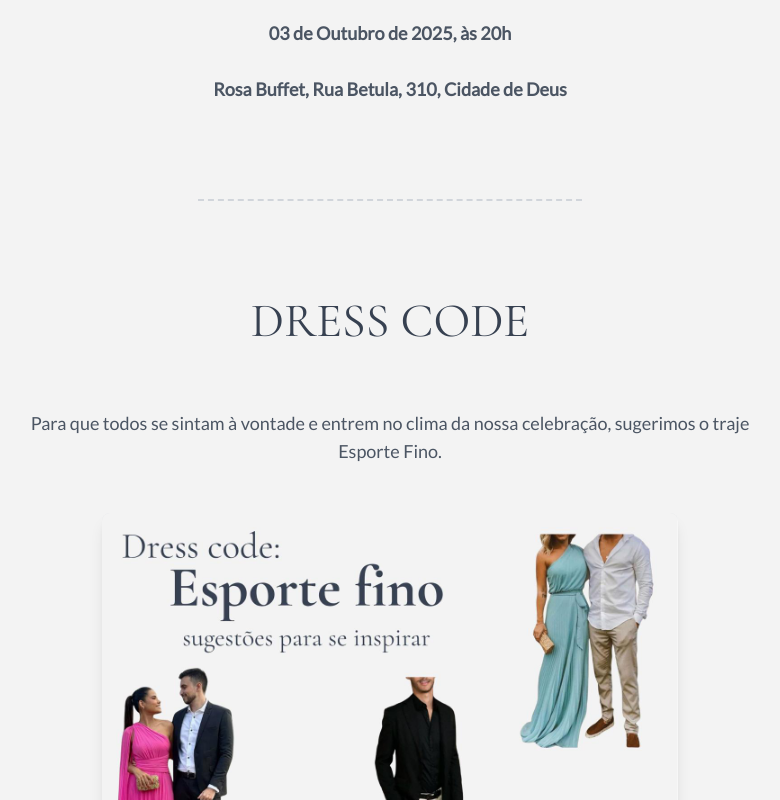
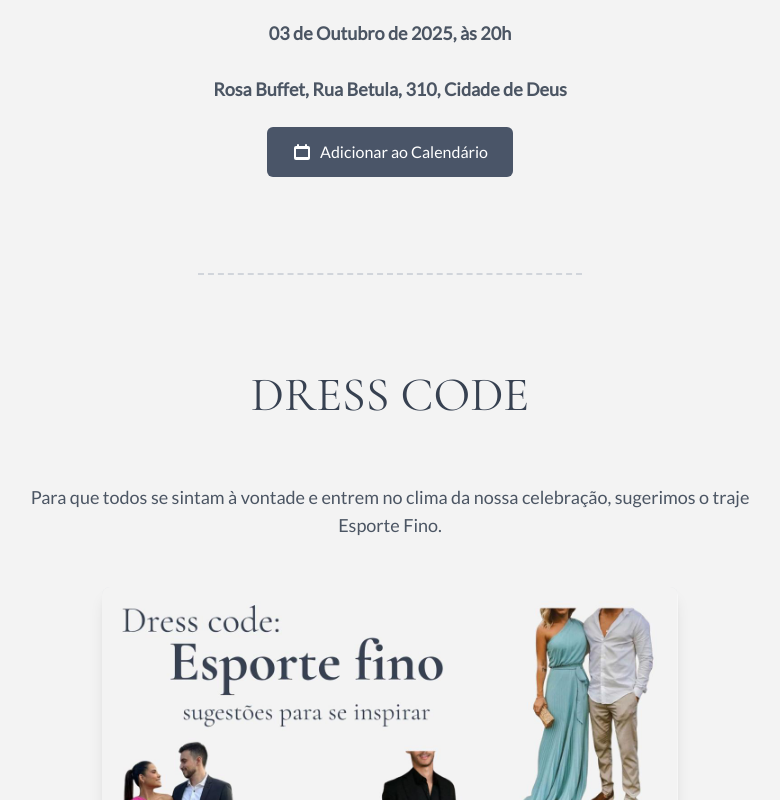
Before and after one commit to victordantas1/casamento-landing-page, a React (Create React App) app: page / in a window 1280 px wide. Shown: the part 2580-3380 px from the top of the page, without its empty margins (250-1030 px from the left). Built offline with nearby package versions, Linux system fonts and the light colour scheme; no server answers.

Commit message:
Add save to calendar

```diff
--- a/src/App.js
+++ b/src/App.js
@@ -83,7 +83,7 @@ const HeroSection = () => (
 );
 
 const Countdown = () => {
-    const calculateTimeLeft = () => { const difference = +new Date("2025-10-03T00:00:00") - +new Date(); let timeLeft = {}; if (difference > 0) { timeLeft = { dias: Math.floor(difference / (1000 * 60 * 60 * 24)), horas: Math.floor((difference / (1000 * 60 * 60)) % 24), minutos: Math.floor((difference / 1000 / 60) % 60), segundos: Math.floor((difference / 1000) % 60) }; } return timeLeft; };
+    const calculateTimeLeft = () => { const difference = +new Date("2025-10-03T20:00:00") - +new Date(); let timeLeft = {}; if (difference > 0) { timeLeft = { dias: Math.floor(difference / (1000 * 60 * 60 * 24)), horas: Math.floor((difference / (1000 * 60 * 60)) % 24), minutos: Math.floor((difference / 1000 / 60) % 60), segundos: Math.floor((difference / 1000) % 60) }; } return timeLeft; };
     const [timeLeft, setTimeLeft] = useState(calculateTimeLeft());
     useEffect(() => { const timer = setTimeout(() => { setTimeLeft(calculateTimeLeft()); }, 1000); return () => clearTimeout(timer); });
 
@@ -115,7 +115,32 @@ const AboutSection = () => (
     </Section>
 );
 
-const CeremonySection = () => (
+const AddToCalendarButton = ({ googleCalendarUrl }) => (
+    <a
+        href={googleCalendarUrl}
+        target="_blank"
+        rel="noopener noreferrer"
+        className="inline-flex items-center justify-center mt-6 px-6 py-3 border border-transparent text-base font-medium rounded-md text-white bg-[#4A5568] hover:bg-opacity-90"
+    >
+        <svg className="w-5 h-5 mr-2" xmlns="http://www.w3.org/2000/svg" viewBox="0 0 20 20" fill="currentColor">
+            <path fillRule="evenodd" d="M6 2a1 1 0 00-1 1v1H4a2 2 0 00-2 2v10a2 2 0 002 2h12a2 2 0 002-2V6a2 2 0 00-2-2h-1V3a1 1 0 10-2 0v1H7V3a1 1 0 00-1-1zm10 5H4v8h12V7z" clipRule="evenodd" />
+        </svg>
+        Adicionar ao Calendário
+    </a>
+);
+
+const CeremonySection = () => {
+    const eventDetails = {
+        title: 'Casamento Victor & Emmily',
+        details: 'Celebre conosco o casamento de Victor & Emmily.',
+        location: 'Rosa Buffet, Rua Betula, 310, Cidade de Deus',
+        startTime: '20251003T200000',
+        endTime: '20251004T030000',
+    };
+
+    const googleCalendarUrl = `https://www.google.com/calendar/render?action=TEMPLATE&text=${encodeURIComponent(eventDetails.title)}&dates=${eventDetails.startTime}/${eventDetails.endTime}&details=${encodeURIComponent(eventDetails.details)}&location=${encodeURIComponent(eventDetails.location)}`;
+
+    return (
         <Section id="cerimonia" title="CERIMÔNIA">
             <div className="max-w-3xl mx-auto mb-12"><ImageFrame src="cerimonia.jpg" alt="Local da Cerimônia" shape="rectangle" /></div>
             <p className="max-w-3xl mx-auto text-gray-600 leading-relaxed text-base md:text-lg">
@@ -125,8 +150,10 @@ const CeremonySection = () => (
                 <br/><br/>
                 <strong><a href={'https://maps.app.goo.gl/Fi7jBMMfL7bUdHk26?g_st=iw'} target={"_blank"} rel={"noopener noreferrer"}>Rosa Buffet, Rua Betula, 310, Cidade de Deus</a></strong>
             </p>
+            <AddToCalendarButton googleCalendarUrl={googleCalendarUrl} />
         </Section>
     );
+};
 
 const DressCodeSection = () => (
     <Section id="dress-code" title="DRESS CODE">
@@ -135,6 +162,7 @@ const DressCodeSection = () => (
             <ImageFrame src="dresscode.jpg" alt="Sugestão de Dress Code" shape="rectangle" />
         </div>
         <div className="border-b-2 border-dashed border-gray-300 max-w-sm mx-auto my-12"></div>
+        <p className="max-w-3xl mx-auto text-gray-600 leading-relaxed text-base md:text-lg mb-12">Queridos convidados, pedimos que evitem usar as cores:</p>
         <div className="max-w-3xl mx-auto mb-12">
             <img src="colors-banned.jpg" alt="Cores Proibidas" className="rounded-lg shadow-lg mx-auto" />
         </div>
```
Lines whose indentation alone changed are shown as unchanged.
